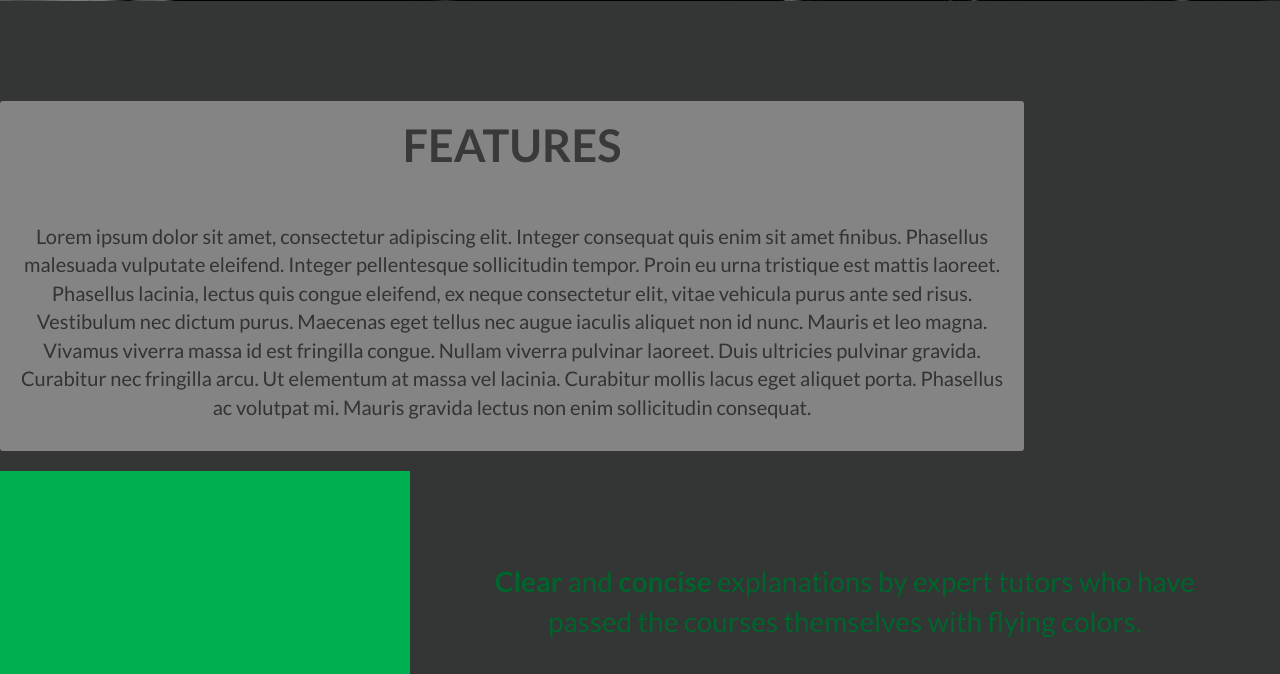
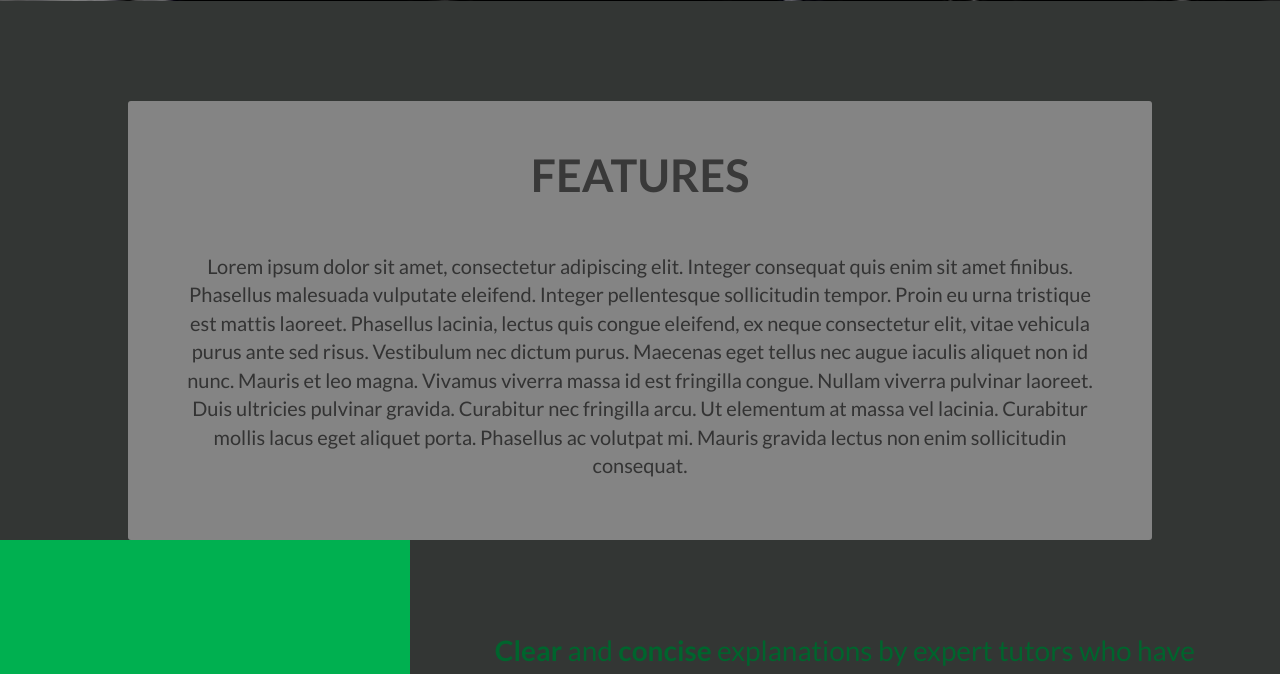
Before and after one commit to jpan68/Artificial-Intelligence, a Rails app: page / in a window 1280 px wide. Shown: the part 799-1473 px from the top of the page. Run offline with Rails 7, Linux system fonts and the light colour scheme; style sheets or scripts are compiled from the project's sources; some libraries are stand-ins or nearby versions.

Commit message:
Fix text positioning

```diff
--- a/app/views/main/index.html.erb
+++ b/app/views/main/index.html.erb
@@ -22,12 +22,14 @@
 <section id="features" style="
     background-color: rgb(51,54,52);
 ">
-    <div class="row">
-        <div class="col-lg-12 text-center" style="
+    <div style="
+    text-align: center;
+">
+        <div class="text-center" style="
     display: inline-block;
     background-color: rgb(132, 132, 132);
     width: 80%;
-    padding: 20px;
+    padding: 50px;
     border-radius: 3px;
 ">
             <h2 class="sectionTitle">FEATURES</h2>
```
